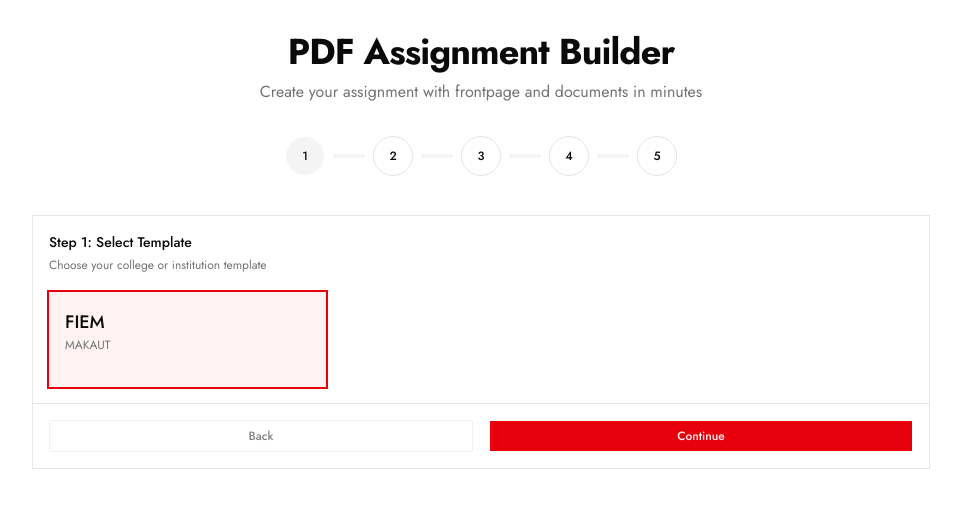
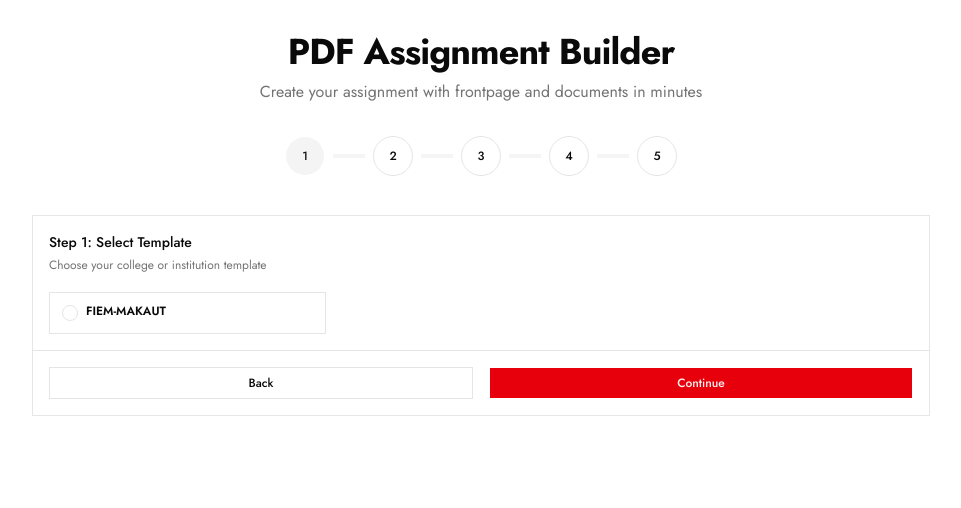
Before and after one commit to agambagish/pdf-assignment-builder, a Next.js app: page / in a window 1280 px wide. Shown: the top 508 px of the page, without its empty margins (159-1120 px from the left). Built offline with nearby package versions, Linux system fonts and the light colour scheme.

Commit message:
feat: implement template selection step

```diff
--- a/src/app/page.tsx
+++ b/src/app/page.tsx
@@ -2,11 +2,11 @@
 
 import { useState } from "react";
 
-import { SelectTemplateStep } from "@/components/global/select-template-step";
+import { AssignmentBuilder } from "@/components/global/assignment-builder";
 import { StepIndicator } from "@/components/global/step-indicator";
 
 export default function () {
-  const [currentStep, setCurrentStep] = useState(1);
+  const [currentStep, setCurrentStep] = useState(0);
 
   return (
     <div className="min-h-screen p-4 md:p-8">
@@ -23,9 +23,10 @@ export default function () {
           currentStep={currentStep}
           setCurrentStep={setCurrentStep}
         />
-        {currentStep === 1 && (
-          <SelectTemplateStep setCurrentStep={setCurrentStep} />
-        )}
+        <AssignmentBuilder
+          currentStep={currentStep}
+          setCurrentStep={setCurrentStep}
+        />
       </div>
     </div>
   );
--- /dev/null
+++ b/src/components/global/assignment-builder.tsx
@@ -0,0 +1,69 @@
+import type { Dispatch, SetStateAction } from "react";
+
+import { zodResolver } from "@hookform/resolvers/zod";
+import { useForm } from "react-hook-form";
+
+import { Button } from "@/components/ui/button";
+import {
+  Card,
+  CardContent,
+  CardDescription,
+  CardFooter,
+  CardHeader,
+  CardTitle,
+} from "@/components/ui/card";
+import type { AssignmentBuilderSchema } from "@/lib/schemas";
+import { assignmentBuilderSchema } from "@/lib/schemas";
+
+import { SelectTemplateStep } from "./select-template-step";
+
+const steps = [
+  {
+    title: "Step 1: Select Template",
+    description: "Choose your college or institution template",
+    buttonText: "Continue",
+  },
+] as const;
+
+interface Props {
+  currentStep: number;
+  setCurrentStep: Dispatch<SetStateAction<number>>;
+}
+
+export function AssignmentBuilder({ currentStep, setCurrentStep }: Props) {
+  const form = useForm<AssignmentBuilderSchema>({
+    resolver: zodResolver(assignmentBuilderSchema),
+    mode: "onChange",
+  });
+
+  const instituteId = form.watch("instituteId");
+
+  function onSubmit(values: AssignmentBuilderSchema) {}
+
+  function onContinue() {
+    if (currentStep === 0 && !instituteId) return;
+    setCurrentStep((v) => v + 1);
+  }
+
+  return (
+    <Card>
+      <CardHeader>
+        <CardTitle>{steps[currentStep].title}</CardTitle>
+        <CardDescription>{steps[currentStep].description}</CardDescription>
+      </CardHeader>
+      <CardContent>
+        <form onSubmit={form.handleSubmit(onSubmit)}>
+          {currentStep === 0 && <SelectTemplateStep form={form} />}
+        </form>
+      </CardContent>
+      <CardFooter className="flex gap-4">
+        <Button variant="outline" className="flex-1">
+          Back
+        </Button>
+        <Button className="flex-1" onClick={onContinue}>
+          {steps[currentStep].buttonText}
+        </Button>
+      </CardFooter>
+    </Card>
+  );
+}
--- a/src/components/global/select-template-step.tsx
+++ b/src/components/global/select-template-step.tsx
@@ -1,66 +1,48 @@
-"use client";
+import type { UseFormReturn } from "react-hook-form";
+import { Controller } from "react-hook-form";
 
-import type { Dispatch, SetStateAction } from "react";
-
-import { Button } from "@/components/ui/button";
-import {
-  Card,
-  CardContent,
-  CardDescription,
-  CardFooter,
-  CardHeader,
-  CardTitle,
-} from "@/components/ui/card";
-import { TEMPLATES } from "@/lib/templates";
+import { Label } from "@/components/ui/label";
+import { RadioGroup, RadioGroupItem } from "@/components/ui/radio-group";
+import { INSTITUTES } from "@/lib/constants";
+import type { AssignmentBuilderSchema } from "@/lib/schemas";
 
 interface Props {
-  setCurrentStep: Dispatch<SetStateAction<number>>;
+  form: UseFormReturn<AssignmentBuilderSchema>;
 }
 
-const selectedId = "1";
-
-export function SelectTemplateStep({ setCurrentStep }: Props) {
+export function SelectTemplateStep({ form }: Props) {
   return (
-    <Card>
-      <CardHeader>
-        <CardTitle>Step 1: Select Template</CardTitle>
-        <CardDescription>
-          Choose your college or institution template
-        </CardDescription>
-      </CardHeader>
-      <CardContent>
-        <div className="grid grid-cols-1 gap-4 sm:grid-cols-2 md:grid-cols-3">
-          {TEMPLATES.map((template) => (
-            <Card
-              key={template.college}
-              className={`cursor-pointer transition-all ${
-                selectedId === template.id
-                  ? "border-primary bg-primary/5 ring-2 ring-primary"
-                  : "hover:border-primary/50"
-              }`}
-            >
-              <CardHeader className="pb-3">
-                <div className="flex items-start justify-between">
-                  <div>
-                    <CardTitle className="text-lg">
-                      {template.college}
-                    </CardTitle>
-                    <CardDescription>{template.university}</CardDescription>
-                  </div>
+    <div className="grid grid-cols-1 gap-4 sm:grid-cols-2 md:grid-cols-3">
+      <Controller
+        control={form.control}
+        name="instituteId"
+        render={({ field, fieldState }) => (
+          <RadioGroup
+            name={field.name}
+            value={field.value ?? ""}
+            onValueChange={field.onChange}
+          >
+            {Object.keys(INSTITUTES).map((i) => (
+              <Label
+                className="flex items-start gap-2 border p-3 hover:bg-accent/50 has-data-checked:border-primary/48 has-data-checked:bg-accent/50"
+                key={i}
+              >
+                <RadioGroupItem
+                  value={i}
+                  id={`assignment-form-radiogroup-${i}`}
+                  aria-invalid={fieldState.invalid}
+                />
+                <div className="flex flex-col gap-1 uppercase">
+                  <p className="font-semibold">{i.split("_")[0]}</p>
+                  <p className="text-muted-foreground text-xs">
+                    {i.split("_")[1]}
+                  </p>
                 </div>
-              </CardHeader>
-            </Card>
-          ))}
-        </div>
-      </CardContent>
-      <CardFooter className="flex gap-4">
-        <Button variant="outline" disabled className="flex-1">
-          Back
-        </Button>
-        <Button onClick={() => setCurrentStep(2)} className="flex-1">
-          Continue
-        </Button>
-      </CardFooter>
-    </Card>
+              </Label>
+            ))}
+          </RadioGroup>
+        )}
+      />
+    </div>
   );
 }
--- a/src/components/global/step-indicator.tsx
+++ b/src/components/global/step-indicator.tsx
@@ -1,5 +1,3 @@
-"use client";
-
 import type { Dispatch, SetStateAction } from "react";
 
 import { Button } from "@/components/ui/button";
@@ -10,10 +8,12 @@ interface Props {
 }
 
 export function StepIndicator({ currentStep, setCurrentStep }: Props) {
+  const steps = [0, 1, 2, 3, 4];
+
   return (
     <div className="flex justify-center">
       <div className="mb-8 flex gap-2 overflow-x-auto pb-2">
-        {[1, 2, 3, 4, 5].map((step) => (
+        {steps.map((step) => (
           <div key={step} className="flex min-w-max items-center gap-2">
             <Button
               variant={currentStep >= step ? "secondary" : "outline"}
@@ -21,11 +21,13 @@ export function StepIndicator({ currentStep, setCurrentStep }: Props) {
               className="h-10 w-10 rounded-full p-0"
               onClick={() => step <= currentStep && setCurrentStep(step)}
             >
-              {step}
+              {step + 1}
             </Button>
-            {step < 5 && (
+            {step < steps.length - 1 && (
               <div
-                className={`h-1 w-8 ${currentStep >= step + 1 ? "bg-primary" : "bg-muted"}`}
+                className={`h-1 w-8 ${
+                  currentStep >= step + 1 ? "bg-primary" : "bg-muted"
+                }`}
               />
             )}
           </div>
--- /dev/null
+++ b/src/components/ui/radio-group.tsx
@@ -0,0 +1,38 @@
+"use client"
+
+import { Radio as RadioPrimitive } from "@base-ui/react/radio"
+import { RadioGroup as RadioGroupPrimitive } from "@base-ui/react/radio-group"
+
+import { cn } from "@/lib/utils"
+
+function RadioGroup({ className, ...props }: RadioGroupPrimitive.Props) {
+  return (
+    <RadioGroupPrimitive
+      data-slot="radio-group"
+      className={cn("grid w-full gap-2", className)}
+      {...props}
+    />
+  )
+}
+
+function RadioGroupItem({ className, ...props }: RadioPrimitive.Root.Props) {
+  return (
+    <RadioPrimitive.Root
+      data-slot="radio-group-item"
+      className={cn(
+        "group/radio-group-item peer relative flex aspect-square size-4 shrink-0 rounded-full border border-input outline-none after:absolute after:-inset-x-3 after:-inset-y-2 focus-visible:border-ring focus-visible:ring-3 focus-visible:ring-ring/50 disabled:cursor-not-allowed disabled:opacity-50 aria-invalid:border-destructive aria-invalid:ring-3 aria-invalid:ring-destructive/20 aria-invalid:aria-checked:border-primary dark:bg-input/30 dark:aria-invalid:border-destructive/50 dark:aria-invalid:ring-destructive/40 data-checked:border-primary data-checked:bg-primary data-checked:text-primary-foreground dark:data-checked:bg-primary",
+        className
+      )}
+      {...props}
+    >
+      <RadioPrimitive.Indicator
+        data-slot="radio-group-indicator"
+        className="flex size-4 items-center justify-center"
+      >
+        <span className="absolute top-1/2 left-1/2 size-2 -translate-x-1/2 -translate-y-1/2 rounded-full bg-primary-foreground" />
+      </RadioPrimitive.Indicator>
+    </RadioPrimitive.Root>
+  )
+}
+
+export { RadioGroup, RadioGroupItem }
--- a/src/lib/constants.ts
+++ b/src/lib/constants.ts
@@ -1,3 +1,5 @@
+import type { InstituteFields } from "./types";
+
 export const SEMESTERS = [
   "1st Sem",
   "2nd Sem",
@@ -7,4 +9,8 @@ export const SEMESTERS = [
   "6th Sem",
   "7th Sem",
   "8th Sem",
-];
+] as const;
+
+export const INSTITUTES: InstituteFields = {
+  "fiem-makaut": ["fullName", "rollNo", "paperName", "paperCode", "semester"],
+};
--- /dev/null
+++ b/src/lib/schemas.ts
@@ -0,0 +1,16 @@
+import z from "zod";
+
+import { SEMESTERS } from "./constants";
+
+export const assignmentBuilderSchema = z.discriminatedUnion("instituteId", [
+  z.object({
+    instituteId: z.literal("fiem-makaut"),
+    fullName: z.string().min(3),
+    rollNo: z.string().min(5),
+    paperName: z.string().nonempty(),
+    paperCode: z.string().nonempty(),
+    semester: z.enum(SEMESTERS),
+  }),
+]);
+
+export type AssignmentBuilderSchema = z.infer<typeof assignmentBuilderSchema>;
--- a/src/lib/templates.ts
+++ /dev/null
@@ -1,53 +0,0 @@
-import { SEMESTERS } from "./constants";
-
-type Template = {
-  id: string;
-  college: string;
-  university: string;
-  docName: string;
-  fields: Array<
-    | {
-        label: string;
-        placeholder: string;
-        type: "string";
-      }
-    | {
-        label: string;
-        placeholder: string;
-        type: "select";
-        options: string[];
-      }
-  >;
-};
-
-export const TEMPLATES: Array<Template> = [
-  {
-    id: "1",
-    college: "FIEM",
-    university: "MAKAUT",
-    docName: "fiem-makaut-148.docx",
-    fields: [
-      {
-        label: "Full Name",
-        placeholder: "{{FULLNAME}}",
-        type: "string",
-      },
-      {
-        label: "Roll Number",
-        placeholder: "{{ROLL_NUMBER}}",
-        type: "string",
-      },
-      {
-        label: "Subject",
-        placeholder: "{{SUBJECT}}",
-        type: "string",
-      },
-      {
-        label: "Semester",
-        placeholder: "{{SEMESTER}}",
-        type: "select",
-        options: SEMESTERS,
-      },
-    ],
-  },
-];
--- /dev/null
+++ b/src/lib/types.ts
@@ -0,0 +1,10 @@
+import type { AssignmentBuilderSchema } from "./schemas";
+
+type InstituteSchema<I extends AssignmentBuilderSchema["instituteId"]> =
+  Extract<AssignmentBuilderSchema, { instituteId: I }>;
+
+export type InstituteFields = {
+  [I in AssignmentBuilderSchema["instituteId"]]: Array<
+    keyof Omit<InstituteSchema<I>, "instituteId">
+  >;
+};
```
